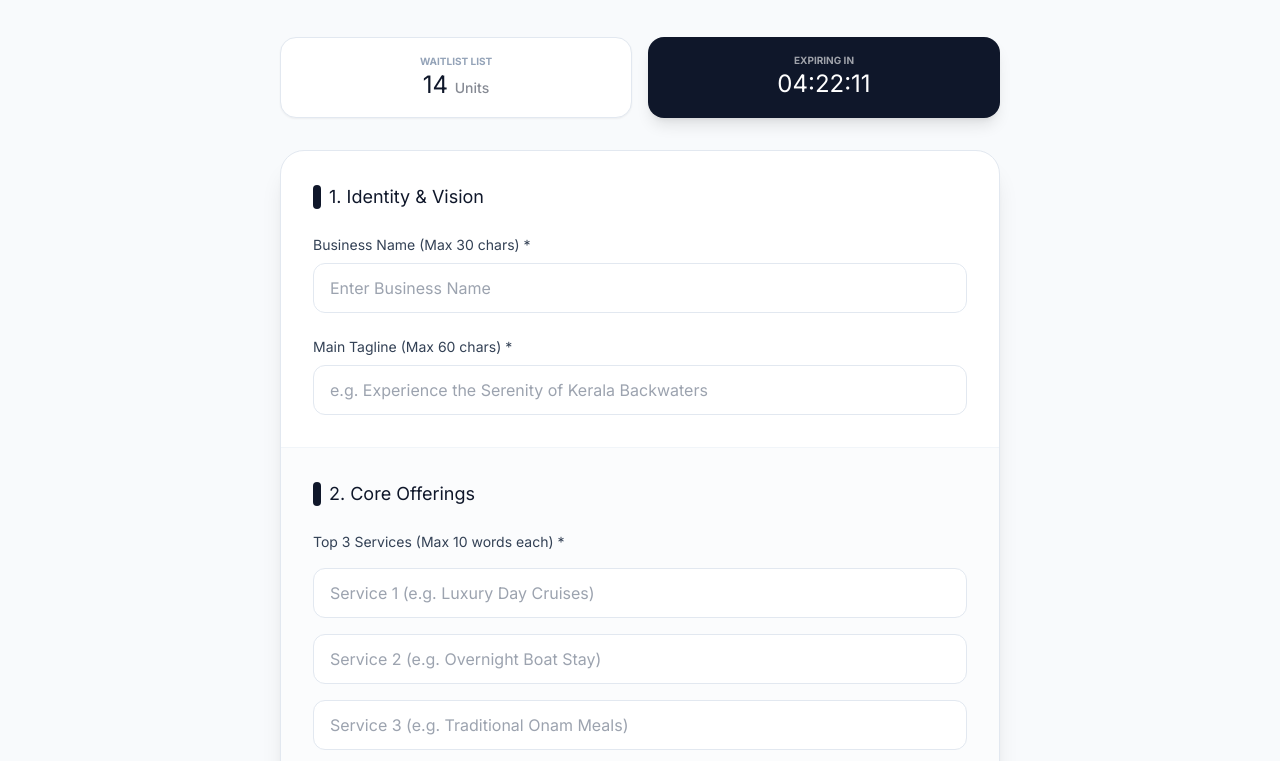
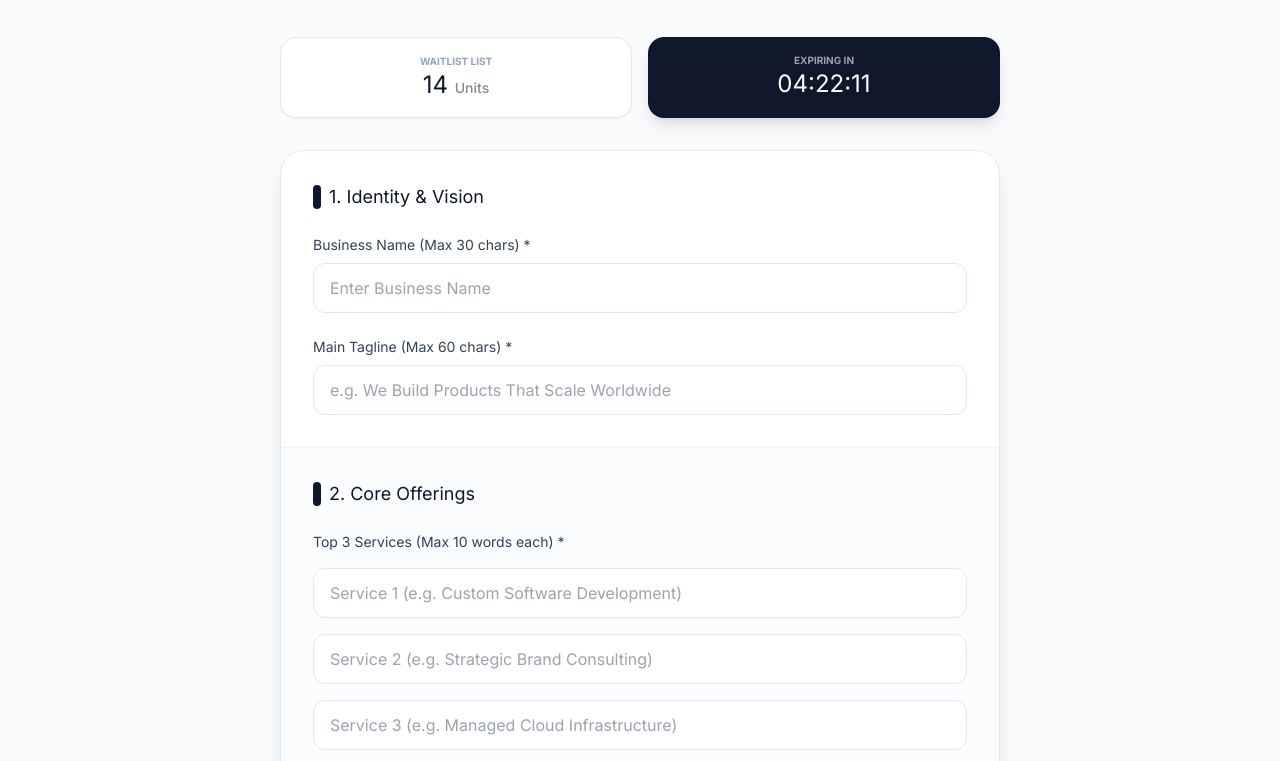
Before and after one commit to Shaazamaan/devbridge-kerala, a website: page intake.html in a window 1280 px wide. Shown: the part 191-952 px from the top of the page. Drawn offline with nearby package versions, Linux system fonts and the light colour scheme.

Commit message:
refine intake form: generalize placeholders to professional services

```diff
--- a/intake.html
+++ b/intake.html
@@ -68,7 +68,7 @@
                         <label class="block text-sm font-700 text-slate-700 mb-2">Main Tagline (Max 60 chars) *</label>
                         <input type="text" name="tagline" maxlength="60" required
                                class="w-full px-4 py-3 rounded-xl border border-slate-200 focus:ring-2 focus:ring-slate-900 focus:border-transparent outline-none transition-all"
-                               placeholder="e.g. Experience the Serenity of Kerala Backwaters">
+                               placeholder="e.g. We Build Products That Scale Worldwide">
                     </div>
                 </div>
             </div>
@@ -83,13 +83,13 @@
                     <label class="block text-sm font-700 text-slate-700">Top 3 Services (Max 10 words each) *</label>
                     <input type="text" name="service_1" required maxlength="100"
                            class="w-full px-4 py-3 rounded-xl border border-slate-200 outline-none focus:ring-2 focus:ring-slate-900"
-                           placeholder="Service 1 (e.g. Luxury Day Cruises)">
+                           placeholder="Service 1 (e.g. Custom Software Development)">
                     <input type="text" name="service_2" required maxlength="100"
                            class="w-full px-4 py-3 rounded-xl border border-slate-200 outline-none focus:ring-2 focus:ring-slate-900"
-                           placeholder="Service 2 (e.g. Overnight Boat Stay)">
+                           placeholder="Service 2 (e.g. Strategic Brand Consulting)">
                     <input type="text" name="service_3" required maxlength="100"
                            class="w-full px-4 py-3 rounded-xl border border-slate-200 outline-none focus:ring-2 focus:ring-slate-900"
-                           placeholder="Service 3 (e.g. Traditional Onam Meals)">
+                           placeholder="Service 3 (e.g. Managed Cloud Infrastructure)">
                 </div>
             </div>
 
```
